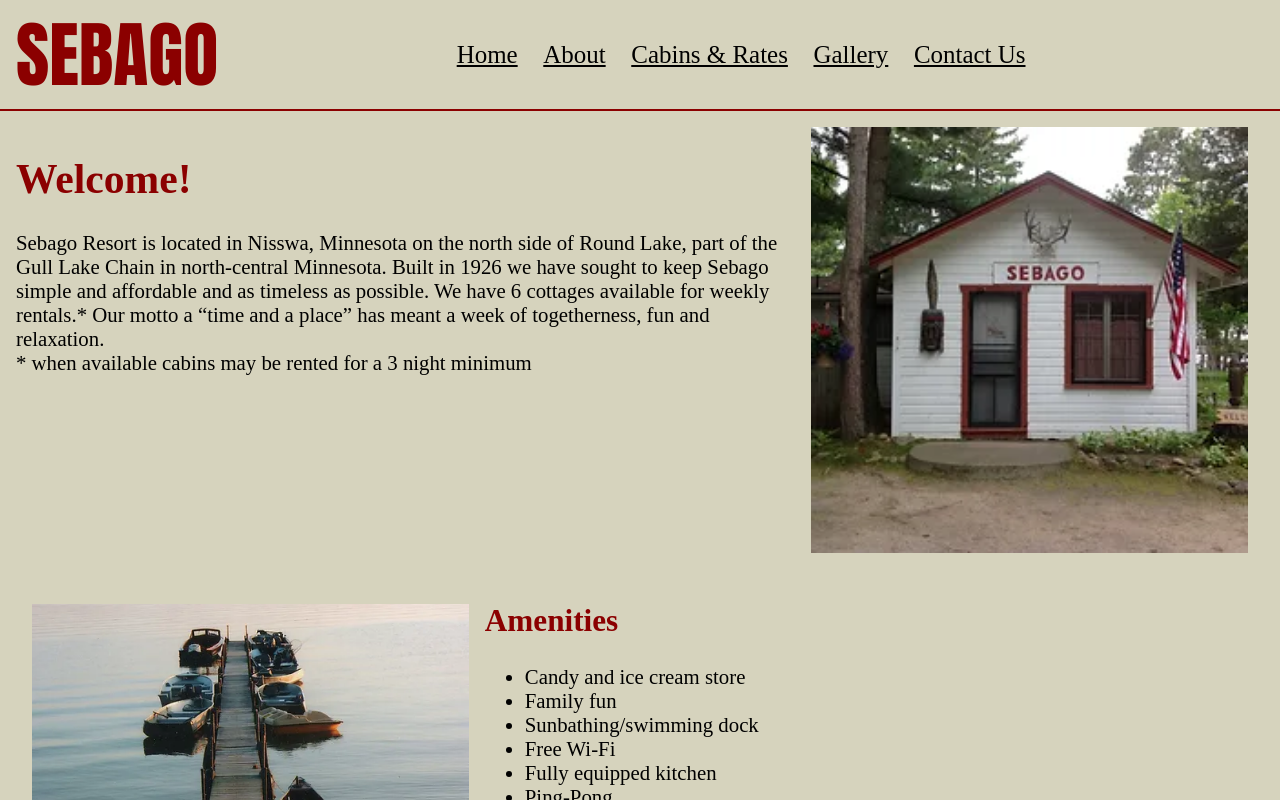
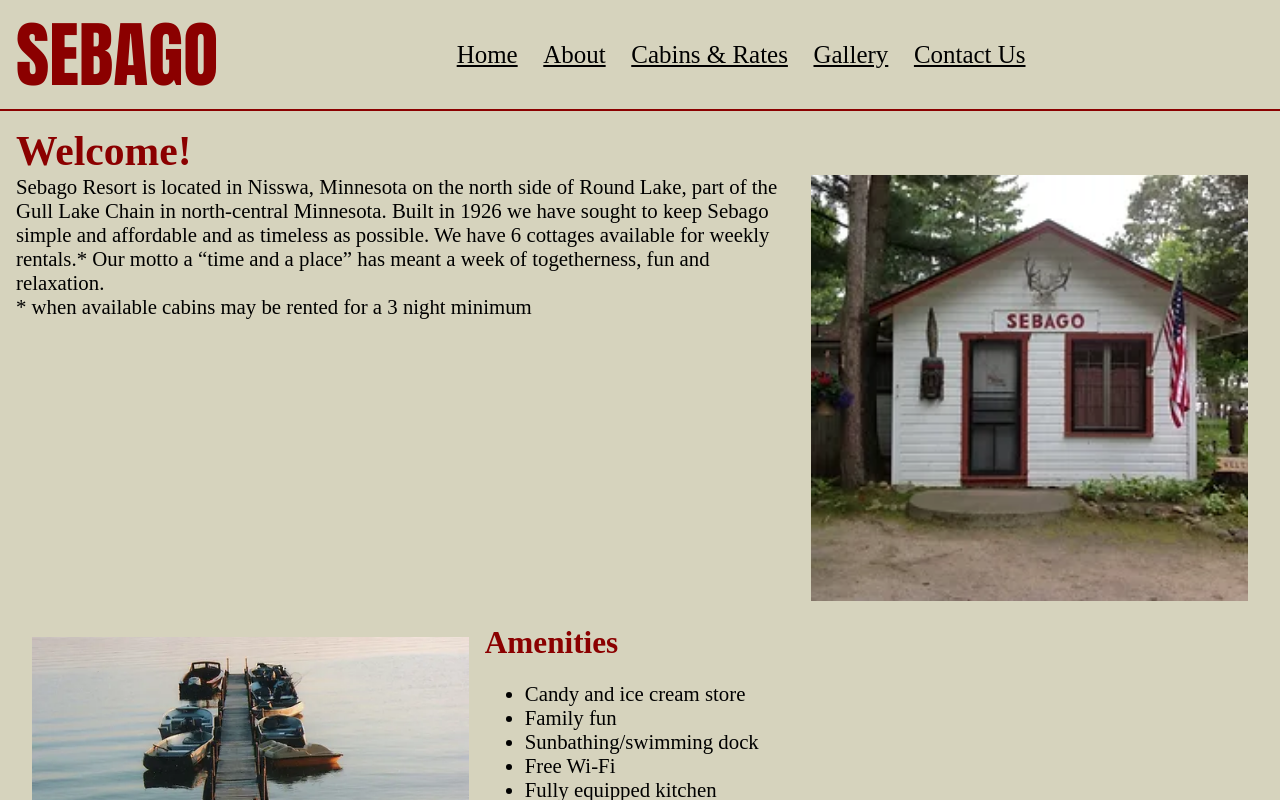
Before and after one commit to rmacdonald00/sebago, a SvelteKit app: page / in a window 1280 px wide. Shown: the top 800 px of the page. Built offline with nearby package versions, Linux system fonts and the light colour scheme.

Commit message:
some stuff

```diff
--- a/src/lib/components/CabinDisplay.svelte
+++ b/src/lib/components/CabinDisplay.svelte
@@ -94,6 +94,7 @@
 		column-gap: 0.5rem;
 		font-family: 'Text-Font';
 		font-size: large;
+		color: black;
 	}
 
 	.container {
--- a/src/lib/components/ImageAndContentRow.svelte
+++ b/src/lib/components/ImageAndContentRow.svelte
@@ -13,7 +13,7 @@
 </div>
 
 <style>
-	@media only screen and (min-width: 30rem) {
+	@media only screen and (min-width: 35rem) {
 		.container {
 			display: flex;
 			flex-direction: row;
@@ -34,7 +34,7 @@
 		}
 	}
 
-	@media only screen and (max-width: 30rem) {
+	@media only screen and (max-width: 35rem) {
 		.container {
 			display: flex;
 			flex-direction: column;
--- a/src/lib/components/PageHeader.svelte
+++ b/src/lib/components/PageHeader.svelte
@@ -13,9 +13,12 @@
 </div>
 
 <style>
-	@media only screen and (max-width: 60rem) {
+	@media only screen and (max-width: 30rem) {
+		.nav-bar a {
+			display: none;
+		}
 	}
-	@media only screen and (min-width: 60rem) {
+	@media only screen and (min-width: 30rem) {
 	}
 
 	.header-title {
--- a/src/routes/+page.svelte
+++ b/src/routes/+page.svelte
@@ -9,8 +9,8 @@
 	} from '$lib/data/WebsiteContent';
 </script>
 
+<h1>Welcome!</h1>
 <ImageAndContentRow image={WebsiteImagesConfig.Welcome} imageSide={'right'}>
-	<h1>Welcome!</h1>
 	<div>
 		Sebago Resort is located in Nisswa, Minnesota on the north side of Round Lake, part of the Gull
 		Lake Chain in north-central Minnesota. Built in 1926 we have sought to keep Sebago simple and
--- a/src/styles/text.css
+++ b/src/styles/text.css
@@ -7,16 +7,8 @@
 h2 {
     font-family: 'Prominent-Font';
     color: var(--sebago-red);
-    /* letter-spacing: 0.2rem; */
+    margin: 0;
 }
-
-/* h1 {
-    font-size: 2.5rem;
-}
-
-h2 {
-    font-size: 2rem;
-} */
 
 .left-align {
     text-align: left;
```
